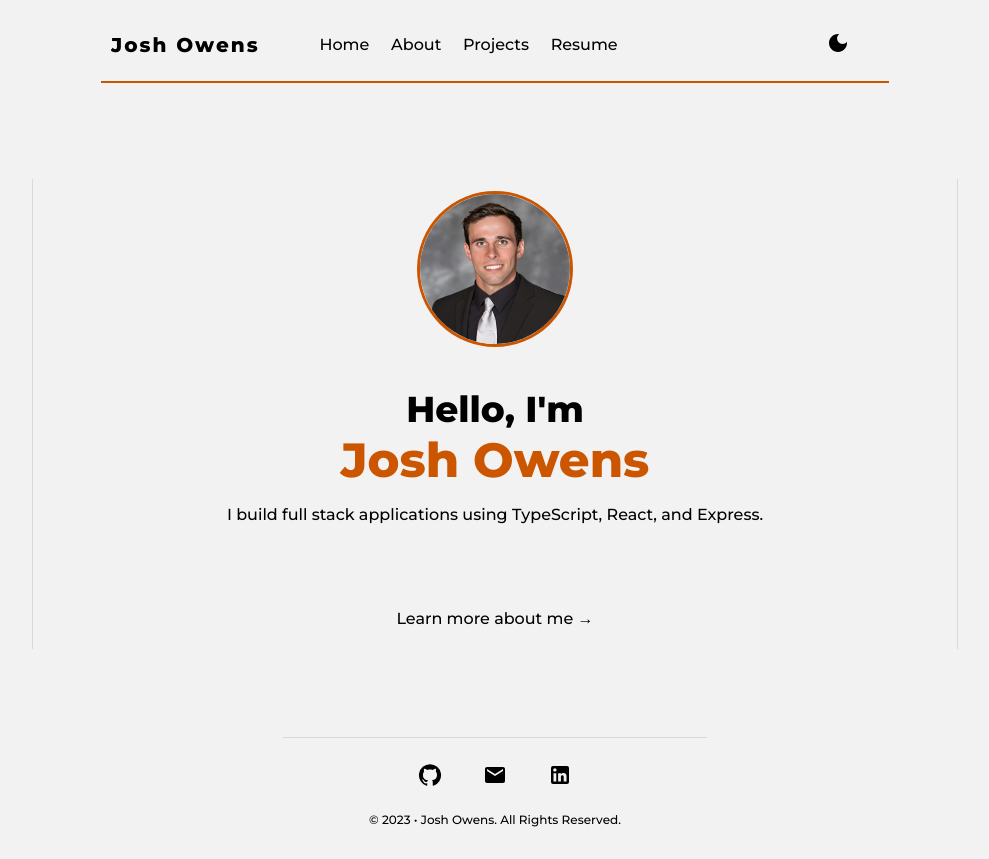
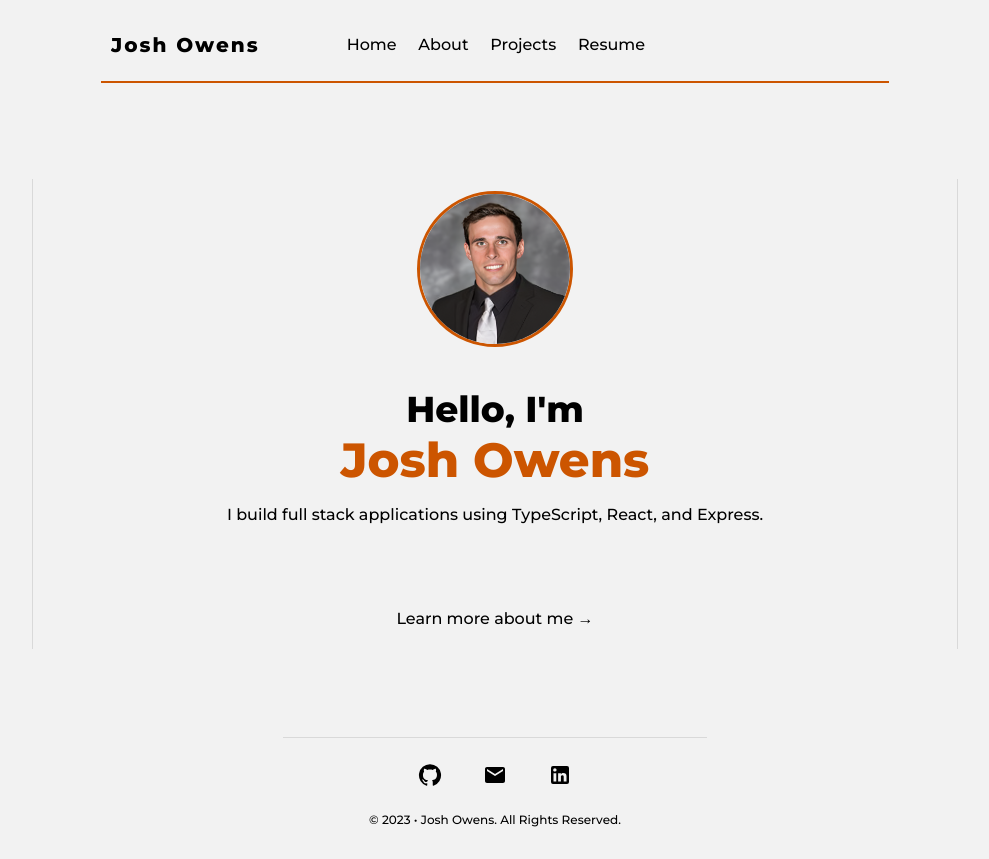
Before and after one commit to Joshowens16/portfolio, a React (Vite) app: page / in a window 1280 px wide. Shown: the whole page, without its empty margins (145-1134 px from the left). Built offline with nearby package versions, Linux system fonts and the light colour scheme.

Commit message:
took our dark mode for now

```diff
--- a/src/components/Nav/Navbar.tsx
+++ b/src/components/Nav/Navbar.tsx
@@ -33,11 +33,7 @@ const Navbar = () => {
               <button>Resume</button>
             </a>
           </div>
-          <div id="viewmode">
-            <button>
-              <DarkModeIcon />
-            </button>
-          </div>
+          <div id="viewmode"></div>
         </div>
       ) : (
         <RepsoniveNavButtons />
```
